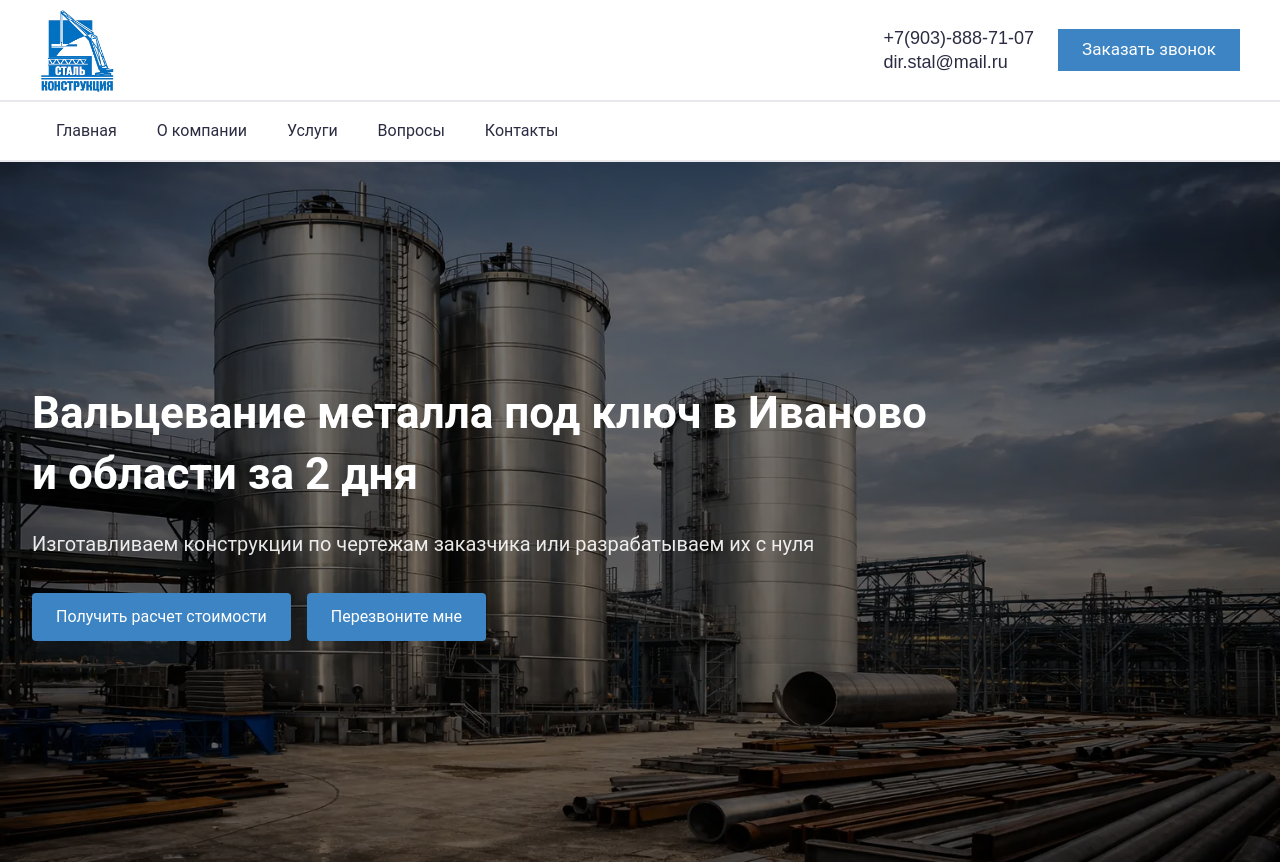
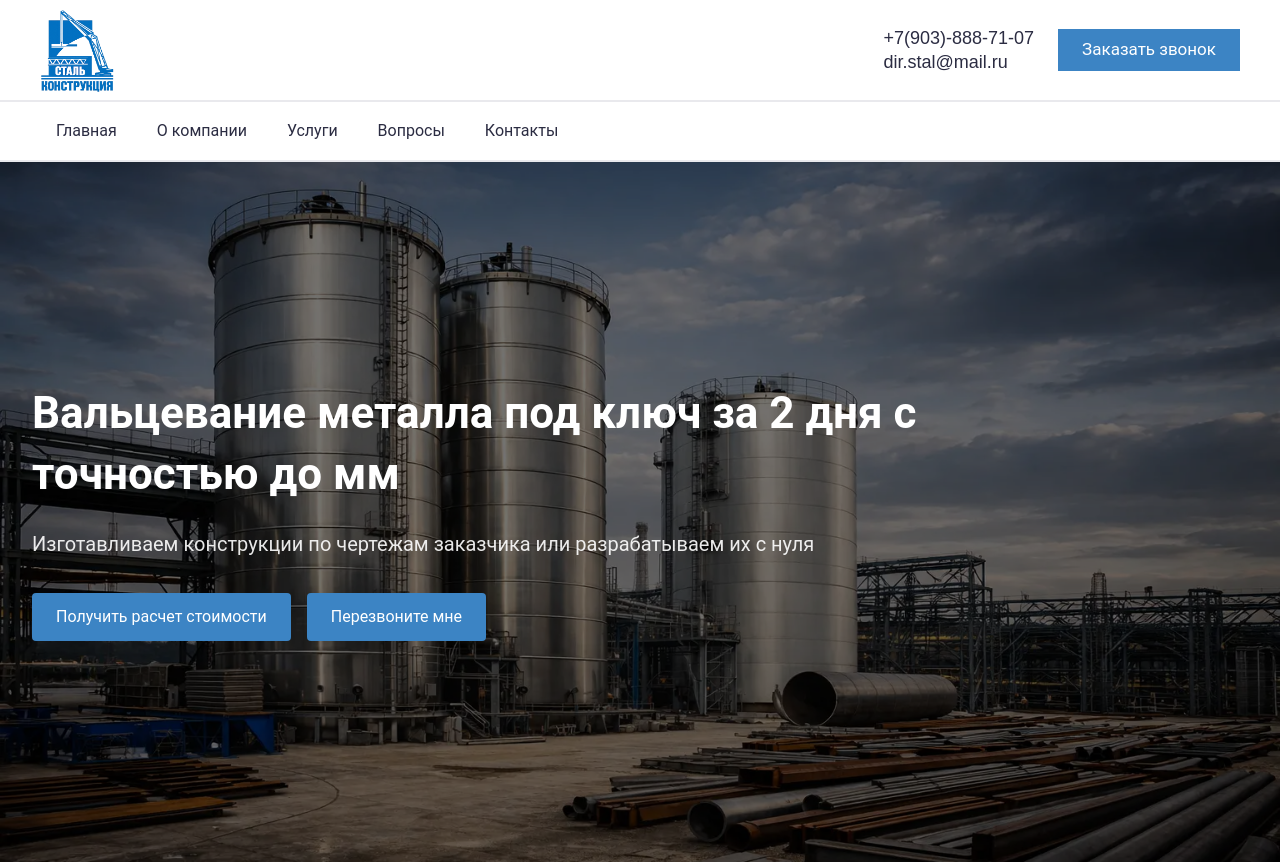
Before and after one commit to pavelbardin/valtsevanie-ivanovo, a React (Vite) app: page / in a window 1280 px wide. Shown: the top 864 px of the page. Built offline with nearby package versions, Linux system fonts and the light colour scheme.

Commit message:
Изменение заголовка

```diff
--- a/index.html
+++ b/index.html
@@ -4,7 +4,7 @@
     <meta charset="UTF-8" />
     <link rel="icon" type="image/png" href="/logo.png" />
     <meta name="viewport" content="width=device-width, initial-scale=1.0" />
-    <title>Вальцевание металла под ключ в Иваново и области за 2 дня</title>
+    <title>ВВальцевание металла под ключ за 2 дня с точностью до мм</title>
     <!-- Yandex.Metrika counter -->
     <script type="text/javascript">
       (function (m, e, t, r, i, k, a) {
--- a/src/components/WelcomeBlock.jsx
+++ b/src/components/WelcomeBlock.jsx
@@ -2,7 +2,7 @@ import { useModal } from "./useModal";
 import heroImage from "../assets/welcomePage.webp";
 
 const HEADING =
-  "Вальцевание металла под ключ в Иваново и области за 2 дня";
+  "Вальцевание металла под ключ за 2 дня с точностью до мм";
 
 const SUBTEXT =
   "Изготавливаем конструкции по  чертежам заказчика или разрабатываем их с нуля";
```
